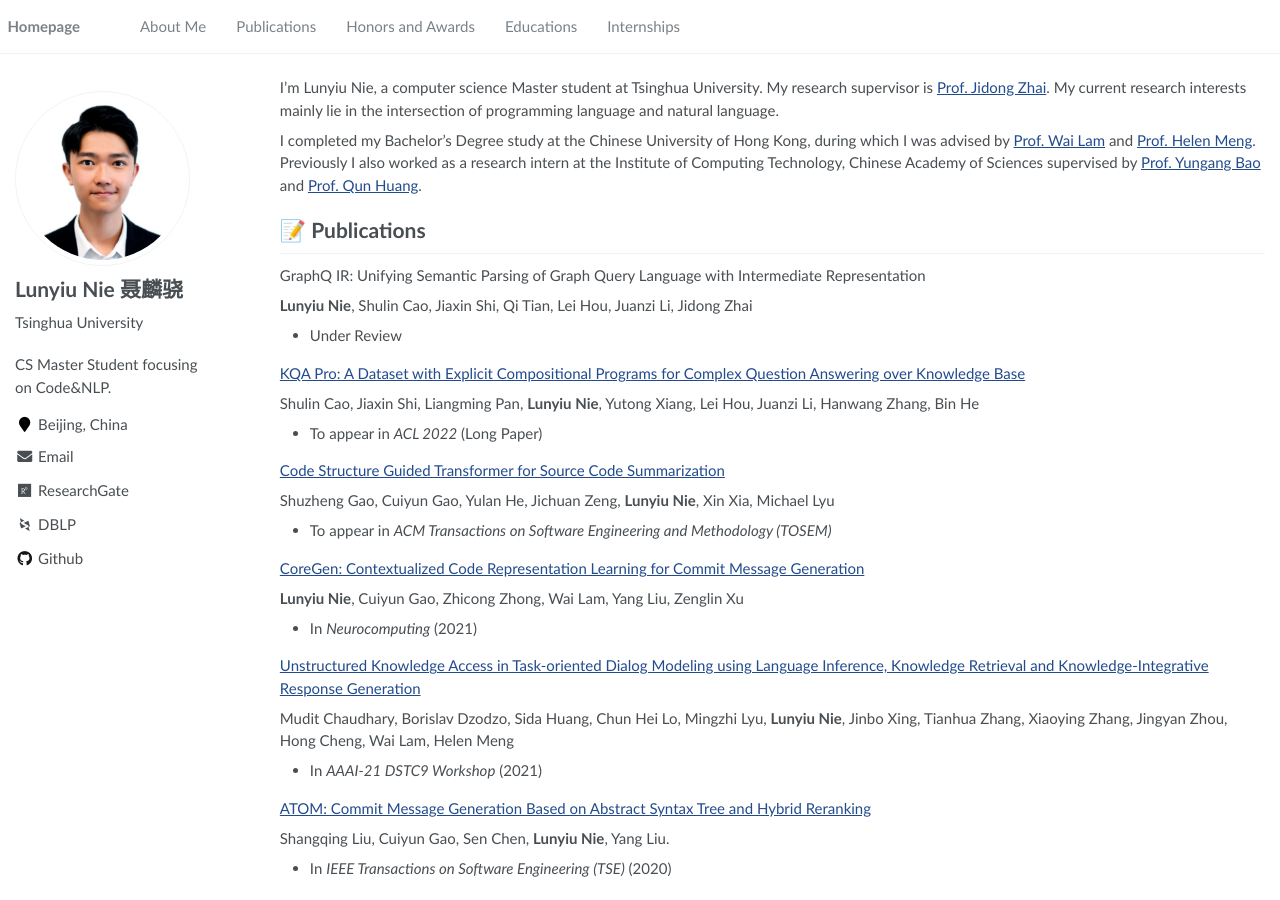
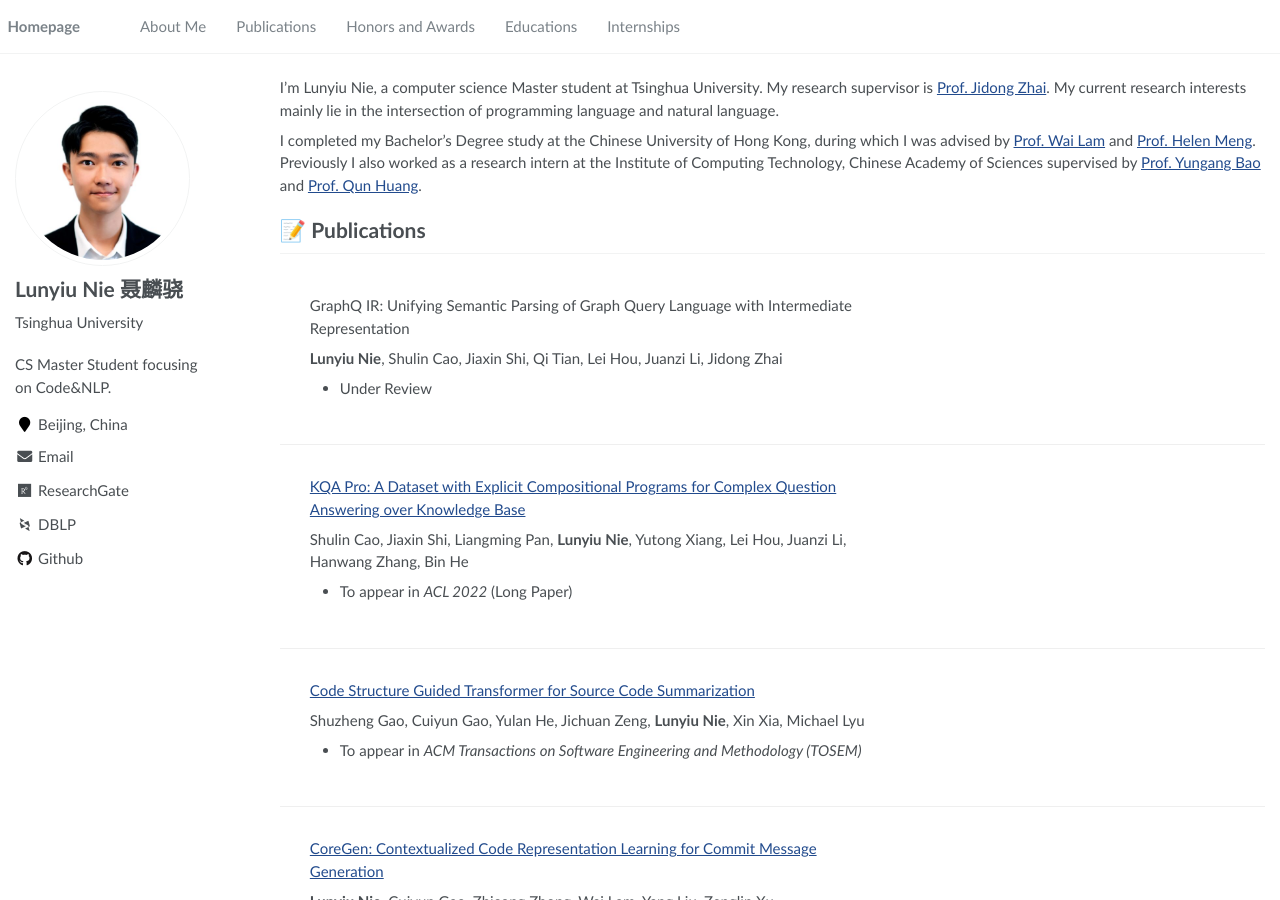
Before and after one commit to Flitternie/flitternie.github.io, a Jekyll site: the page built from _pages/about.md, in a window 1280 px wide and 900 px high. Built offline with Jekyll 4.4.1, drawn with Linux system fonts in a browser that asks for light colours; some web fonts are replaced.

Commit message:
update publication sec

```diff
--- a/_pages/about.md
+++ b/_pages/about.md
@@ -27,57 +27,57 @@ I completed my Bachelor’s Degree study at the Chinese University of Hong Kong,
 - *2022.02*: &nbsp;🎉🎉 Lorem ipsum dolor sit amet, consectetur adipiscing elit. Vivamus ornare aliquet ipsum, ac tempus justo dapibus sit amet.  -->
 
 # 📝 Publications
-<div class='paper-box-text' markdown="1">
+<div class='paper-box'><div class='paper-box-text' markdown="1">
 GraphQ IR: Unifying Semantic Parsing of Graph Query Language with Intermediate Representation
 
 **Lunyiu Nie**, Shulin Cao, Jiaxin Shi, Qi Tian, Lei Hou, Juanzi Li, Jidong Zhai
 
 - Under Review
-</div>
+</div></div>
 
-<div class='paper-box-text' markdown="1">
+<div class='paper-box'><div class='paper-box-text' markdown="1">
 [KQA Pro: A Dataset with Explicit Compositional Programs for Complex Question Answering over Knowledge Base](https://arxiv.org/abs/2007.03875)
 
 Shulin Cao, Jiaxin Shi, Liangming Pan, **Lunyiu Nie**, Yutong Xiang, Lei Hou, Juanzi Li, Hanwang Zhang, Bin He
 
 - To appear in _ACL 2022_ (Long Paper)
-</div>
+</div></div>
 
-<div class='paper-box-text' markdown="1">
+<div class='paper-box'><div class='paper-box-text' markdown="1">
 [Code Structure Guided Transformer for Source Code Summarization](https://arxiv.org/abs/2104.09340)
 
 Shuzheng Gao, Cuiyun Gao, Yulan He, Jichuan Zeng, **Lunyiu Nie**, Xin Xia, Michael Lyu
 
 - To appear in _ACM Transactions on Software Engineering and Methodology (TOSEM)_
 
-</div>
+</div></div>
 
-<div class='paper-box-text' markdown="1">
+<div class='paper-box'><div class='paper-box-text' markdown="1">
 [CoreGen: Contextualized Code Representation Learning for Commit Message Generation](https://doi.org/10.1016/j.neucom.2021.05.039)
 
 **Lunyiu Nie**, Cuiyun Gao, Zhicong Zhong, Wai Lam, Yang Liu, Zenglin Xu
 
 - In *Neurocomputing* (2021)
 
-</div>
+</div></div>
 
-<div class='paper-box-text' markdown="1">
+<div class='paper-box'><div class='paper-box-text' markdown="1">
 [Unstructured Knowledge Access in Task-oriented Dialog Modeling using Language Inference, Knowledge Retrieval and Knowledge-Integrative Response Generation](https://arxiv.org/abs/2101.06066)
 
 Mudit Chaudhary, Borislav Dzodzo, Sida Huang, Chun Hei Lo, Mingzhi Lyu, **Lunyiu Nie**, Jinbo Xing, Tianhua Zhang, Xiaoying Zhang, Jingyan Zhou, Hong Cheng, Wai Lam, Helen Meng
 
 - In *AAAI-21 DSTC9 Workshop* (2021)
 
-</div>
+</div></div>
 
-<div class='paper-box-text' markdown="1">
+<div class='paper-box'><div class='paper-box-text' markdown="1">
 [ATOM: Commit Message Generation Based on Abstract Syntax Tree and Hybrid Reranking](https://doi.org/10.1109/TSE.2020.3038681)
 
 Shangqing Liu, Cuiyun Gao, Sen Chen, **Lunyiu Nie**, Yang Liu.
 
 - In *IEEE Transactions on Software Engineering (TSE)* (2020)
 
-</div>
+</div></div>
 
 # 🏆 Honors and Awards
 - *2021*    Tsinghua University - Weihai Talent Scholarship.
```
